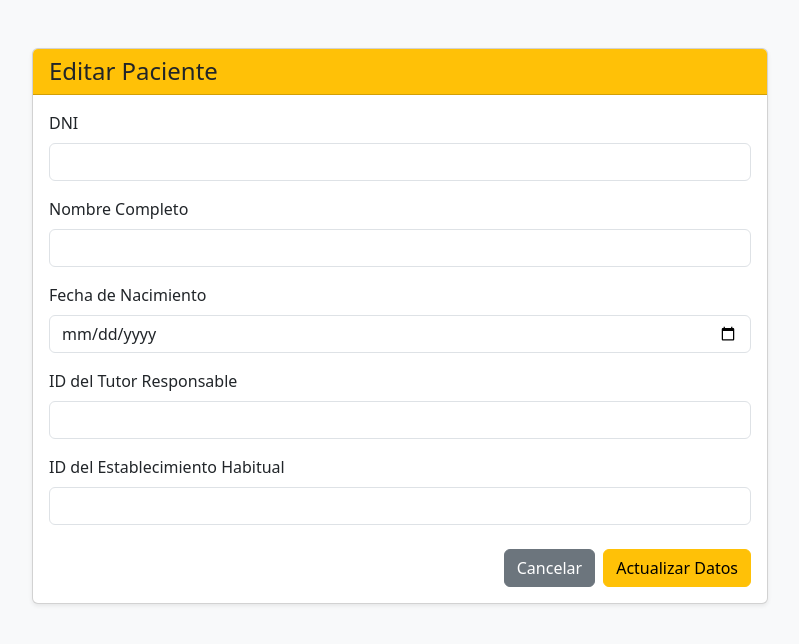
After one commit to Alexibdz/irab, a CodeIgniter 4 app: the page made by app/Views/paciente/editar.php in a window 1280 px wide. The commit adds this page. Shown: the top 644 px of the page, without its empty margins (240-1039 px from the left). Run offline with PHP 8.4 and a stand-in for CodeIgniter, Linux system fonts and the light colour scheme; the template is opened without the code that fills it, so the values that code supplies are empty; some libraries are stand-ins or nearby versions.

Commit message:
agrego softdelete, modifico rutas, y vistas

```diff
--- /dev/null
+++ b/app/Views/paciente/editar.php
@@ -0,0 +1,68 @@
+<!DOCTYPE html>
+<html lang="es">
+<head>
+    <meta charset="UTF-8">
+    <meta name="viewport" content="width=device-width, initial-scale=1.0">
+    <title>Editar Paciente</title>
+    <link href="https://cdn.jsdelivr.net/npm/bootstrap@5.3.0/dist/css/bootstrap.min.css" rel="stylesheet">
+</head>
+<body class="bg-light">
+
+    <div class="container mt-5">
+        <div class="row justify-content-center">
+            <div class="col-md-8">
+
+                <div class="card shadow-sm">
+                    <div class="card-header bg-warning text-dark">
+                        <h2 class="h4 mb-0">Editar Paciente</h2>
+                    </div>
+
+                    <div class="card-body">
+                        <form action="<?= base_url('paciente/actualizar') ?>" method="POST">
+
+                            <?= csrf_field() ?>
+
+                            <!-- Campo oculto obligatorio para que el controlador identifique al paciente -->
+                            <input type="hidden" name="id" value="<?= $paciente['id'] ?>">
+
+                            <div class="mb-3">
+                                <label for="dni" class="form-label">DNI</label>
+                                <!--el value va a ser lo que coincida para editar -->
+                                <input type="text" class="form-control" id="dni" name="dni" value="<?= $paciente['dni'] ?>" required>
+                            </div>
+
+                            <div class="mb-3">
+                                <label for="nombre" class="form-label">Nombre Completo</label>
+                                <input type="text" class="form-control" id="nombre" name="nombre" value="<?= $paciente['nombre'] ?>" required>
+                            </div>
+
+                            <div class="mb-3">
+                                <label for="fecha_nacimiento" class="form-label">Fecha de Nacimiento</label>
+                                <input type="date" class="form-control" id="fecha_nacimiento" name="fecha_nacimiento" value="<?= $paciente['fecha_nacimiento'] ?>" required>
+                            </div>
+
+                            <div class="mb-3">
+                                <label for="id_tutor" class="form-label">ID del Tutor Responsable</label>
+                                <input type="number" class="form-control" id="id_tutor" name="id_tutor" value="<?= $paciente['id_tutor'] ?>" required>
+                            </div>
+
+                            <div class="mb-3">
+                                <label for="id_establecimiento_habitual" class="form-label">ID del Establecimiento Habitual</label>
+                                <input type="number" class="form-control" id="id_establecimiento_habitual" name="id_establecimiento_habitual" value="<?= $paciente['id_establecimiento_habitual'] ?>" required>
+                            </div>
+
+                            <div class="d-grid gap-2 d-md-flex justify-content-md-end mt-4">
+                                <a href="<?= base_url('paciente') ?>" class="btn btn-secondary">Cancelar</a>
+                                <button type="submit" class="btn btn-warning">Actualizar Datos</button>
+                            </div>
+
+                        </form>
+                    </div>
+                </div>
+
+            </div>
+        </div>
+    </div>
+
+</body>
+</html>
```
Also changed, not shown: app/Config/Routes.php (+7 -2 lines), app/Controllers/Paciente.php (+47 -9 lines), app/Models/PacienteModel.php (+10 -2 lines), app/Views/paciente/avisoborrado.php (added, +18 -0 lines), app/Views/paciente/eliminados.php (added, +37 -0 lines), app/Views/paciente/listadopaciente.php (+7 -0 lines).
